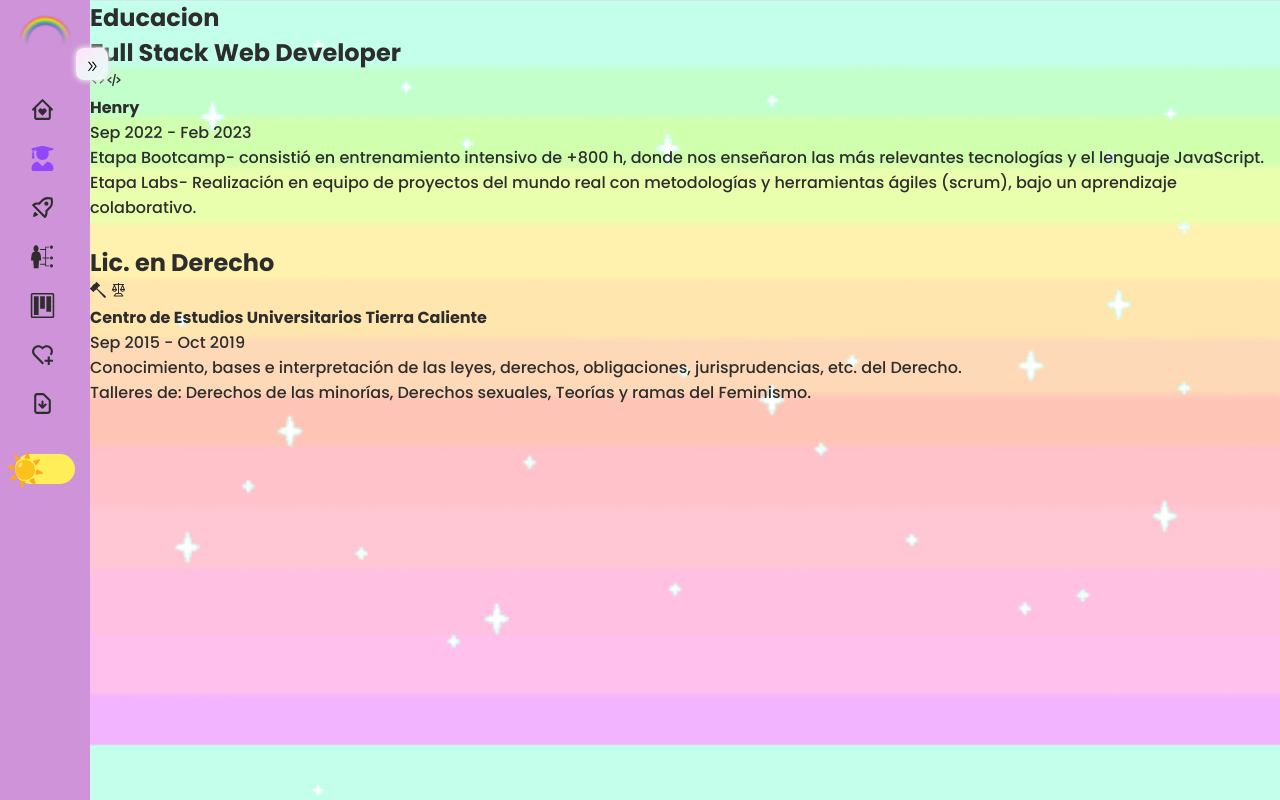
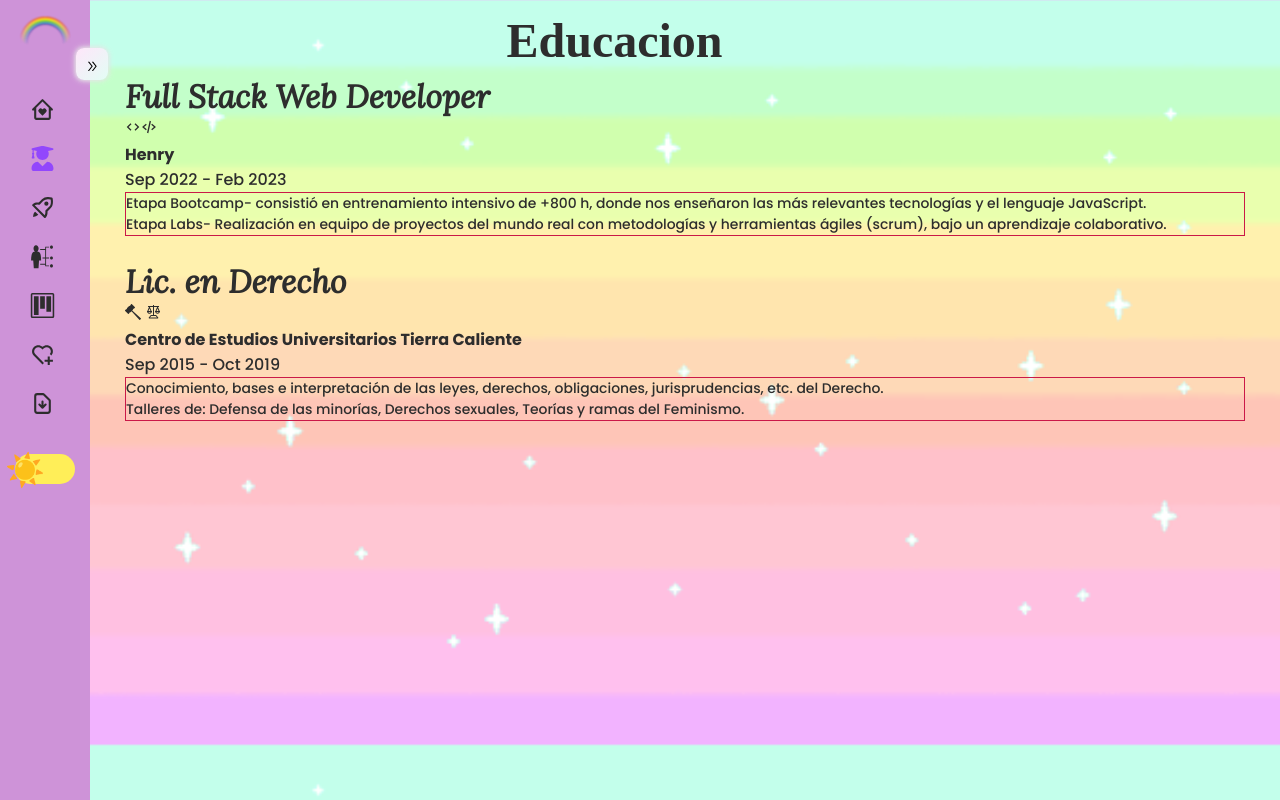
Before and after one commit to Lizhana/portfolio, a React (Vite) app in the folder portfolio/: page /educacion in a window 1280 px wide. Built offline with nearby package versions, Linux system fonts and the light colour scheme; a web font is replaced by a local one.

Commit message:
Termino de estilos componentes

```diff
--- a/portfolio/src/pages/Educacion.jsx
+++ b/portfolio/src/pages/Educacion.jsx
@@ -1,4 +1,4 @@
-import { Container} from '../styles/ContainerHome'
+import { Container} from '../styles/ContainerEx'
 import {BiCode, BiCodeAlt} from 'react-icons/bi'
 import {VscLaw} from 'react-icons/vsc'
 import {ImHammer2} from 'react-icons/im'
@@ -8,25 +8,26 @@ function Educacion() {
   return (
     <Container >
 
-    <div className='ContainerEd' >
-    <div className='datesEd' >
-          <h1 className='TitleEd' >Educacion</h1>
-       <h2>Full Stack Web Developer</h2> < BiCode /><BiCodeAlt />
+    <div className='ContainerEx' >
+    <h1 className='TitleEx' >Educacion</h1>
+    <div className='datesEx' >
+
+       <h2 className='TitleE3'>Full Stack Web Developer</h2> < BiCode /><BiCodeAlt />
         <h4>Henry</h4>
                 <p>Sep 2022 - Feb 2023</p>
-          <div className='DivSub' >
+          <div className='DivSubEx' >
         <p>Etapa Bootcamp- consistió en entrenamiento intensivo de +800 h, donde nos enseñaron las más relevantes tecnologías y el lenguaje JavaScript. </p>
         <p>Etapa Labs- Realización en equipo de proyectos del mundo real con metodologías y herramientas ágiles (scrum), bajo un aprendizaje colaborativo.</p>
         </div>
         <br />
-          <h2>Lic. en Derecho</h2><ImHammer2 /> <VscLaw />
+          <h2 className='TitleE3' >Lic. en Derecho</h2><ImHammer2 /> <VscLaw />
         <h4>Centro de Estudios Universitarios Tierra Caliente</h4>
 
         <p>Sep 2015 - Oct 2019</p>
-        <div className='DivSub' >
+        <div className='DivSubEx' >
         <p>Conocimiento, bases e interpretación de las leyes, derechos, obligaciones, jurisprudencias, etc. del Derecho.
         </p>
-        <p>Talleres de: Derechos de las minorías, Derechos sexuales, Teorías y ramas del Feminismo. </p>
+        <p>Talleres de: Defensa de las minorías, Derechos sexuales, Teorías y ramas del Feminismo. </p>
     </div>
     </div>
     </div>
--- a/portfolio/src/styles/ContainerEx.jsx
+++ b/portfolio/src/styles/ContainerEx.jsx
@@ -11,7 +11,7 @@ background-size: 100%;
 color: ${(props) => props.theme.texto} ;
 
 .ContainerEx{
-
+    padding-top: 0.8rem;
     .TitleEx{
         margin-left:35%;
         font-family: 'Zeyada', cursive;
@@ -26,7 +26,7 @@ color: ${(props) => props.theme.texto} ;
         .TitleE3{
             font-family: 'Lora', serif;
 
-            font-size: ${(props)=> props.theme.fontlg};
+            font-size: ${(props)=> props.theme.fontxl};
         }
 
         .SpanE{
```
